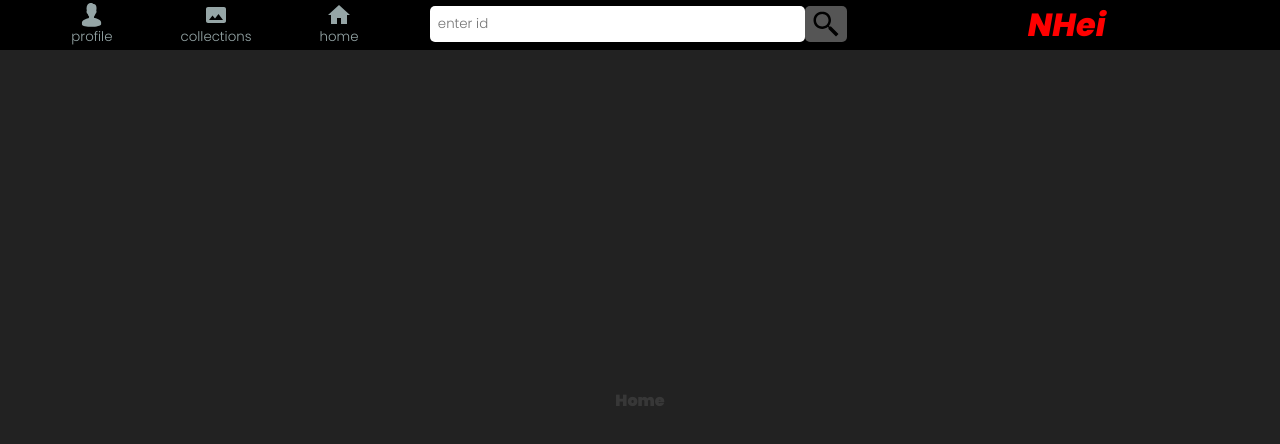
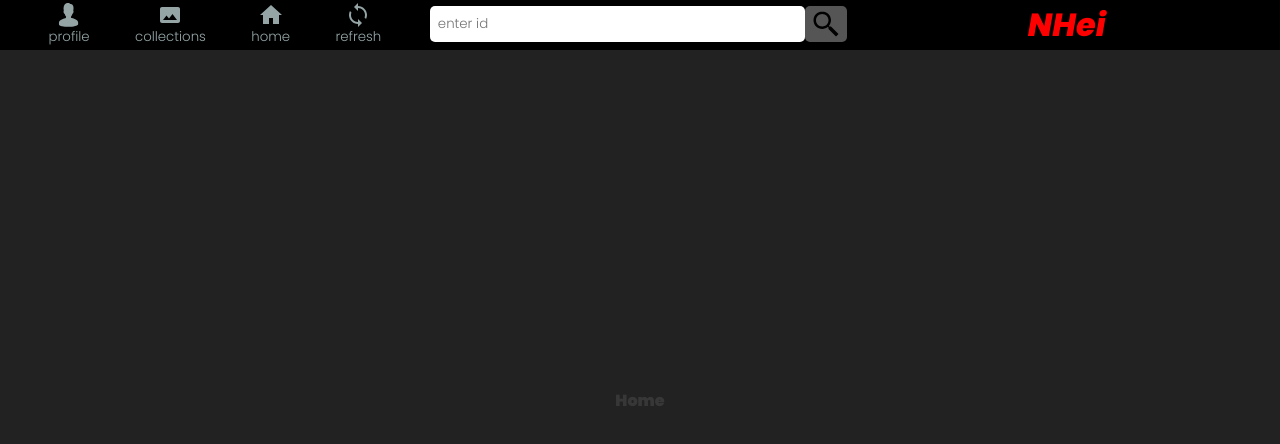
Before and after one commit to dumbcache/nhei, a Svelte app in the folder ui/: page / in a window 1280 px wide. Shown: the top 444 px of the page. Built offline with nearby package versions, Linux system fonts and the light colour scheme.

Commit message:
added refresh and multiple stores

```diff
--- a/ui/src/components/Home.svelte
+++ b/ui/src/components/Home.svelte
@@ -1,4 +1,13 @@
-<h4>Home</h4>
+<script>
+    import { store } from "../scripts/getDoujin";
+</script>
+
+{#if $store}
+    {console.log($store)}
+    {"doujin"}
+{:else}
+    <h4>Home</h4>
+{/if}
 
 <style>
     h4 {
--- a/ui/src/components/MenuBar.svelte
+++ b/ui/src/components/MenuBar.svelte
@@ -2,8 +2,10 @@
     import ProfileIcon from "./icons/Profile.svelte";
     import CollectionsIcon from "./icons/Collections.svelte";
     import HomeIcon from "./icons/Home.svelte";
+    import RefreshIcon from "./icons/Refresh.svelte";
 
     import { changeActiveWindow } from "../scripts/manageWindow.js";
+    import { refresh } from "../scripts/refresh";
 </script>
 
 <div class="menu-container">
@@ -17,6 +19,9 @@
     >
     <button class="home" value="home" on:click={changeActiveWindow}
         ><HomeIcon />home</button
+    >
+    <button class="refresh" value="refresh" on:click={refresh}
+        ><RefreshIcon />refresh</button
     >
 </div>
 
--- a/ui/src/components/SearchBar.svelte
+++ b/ui/src/components/SearchBar.svelte
@@ -1,15 +1,12 @@
 <script>
-    import { createEventDispatcher } from "svelte";
     import Search from "./icons/Search.svelte";
+    import { getDoujin } from "../scripts/getDoujin";
+    import { searchValue } from "../scripts/stores.js";
 
-    const dispatch = createEventDispatcher();
-    let input = "";
-    $: disabled = input.trim().length === 0;
-    function sendDispatch() {
-        dispatch("receive", {
-            input: input,
-        });
-    }
+    $: disabled = $searchValue.trim().length === 0;
+    const sendDispatch = () => {
+        getDoujin($searchValue.trim());
+    };
 </script>
 
 <form on:submit|preventDefault={sendDispatch}>
@@ -18,7 +15,7 @@
             class="search"
             type="search"
             placeholder="enter id"
-            bind:value={input}
+            bind:value={$searchValue}
         />
         <button class="search-button" {disabled} type="submit"
             ><Search /></button
--- /dev/null
+++ b/ui/src/components/icons/Refresh.svelte
@@ -0,0 +1,13 @@
+<svg
+    xmlns="http://www.w3.org/2000/svg"
+    x="0px"
+    y="0px"
+    width="24"
+    height="24"
+    viewBox="0 0 24 24"
+    style=" fill:#95a5a6;"
+>
+    <path
+        d="M 12 0 L 8 4 L 12 8 L 12 5 C 15.859 5 19 8.14 19 12 C 19 12.88 18.82925 13.720094 18.53125 14.496094 L 20.046875 16.009766 C 20.651875 14.800766 21 13.442 21 12 C 21 7.038 16.963 3 12 3 L 12 0 z M 3.953125 7.9902344 C 3.348125 9.1992344 3 10.558 3 12 C 3 16.962 7.037 21 12 21 L 12 24 L 16 20 L 12 16 L 12 19 C 8.141 19 5 15.86 5 12 C 5 11.12 5.17075 10.279906 5.46875 9.5039062 L 3.953125 7.9902344 z"
+    /></svg
+>
--- a/ui/src/scripts/getDoujin.js
+++ b/ui/src/scripts/getDoujin.js
@@ -1,8 +1,8 @@
 import { writable } from "svelte/store";
 
-export default function getDoujin(searchId) {
-    const store = writable(new Promise(() => {}));
-    const load = async () => {
+export const store = writable();
+
+export const getDoujin = async (searchId) => {
     let request = await fetch(`http://localhost:5000/`, {
         method: "POST",
         headers: { "Content-type": "application/json" },
@@ -11,8 +11,5 @@ export default function getDoujin(searchId) {
         }),
     });
     let response = await request.json();
-        store.set(Promise.resolve(response));
+    return store.set(response);
 };
-    load();
-    return store;
-}
--- /dev/null
+++ b/ui/src/scripts/refresh.js
@@ -0,0 +1,7 @@
+import { store } from "./getDoujin";
+import { searchValue } from "./stores";
+
+export const refresh = () => {
+    store.set(undefined);
+    searchValue.set("");
+};
--- /dev/null
+++ b/ui/src/scripts/stores.js
@@ -0,0 +1,3 @@
+import { writable } from "svelte/store";
+
+export const searchValue = writable("");
```
Also changed, not shown: ui/src/scripts/manageWindow.js (+10 -1 lines). Lines whose indentation alone changed are shown as unchanged.
